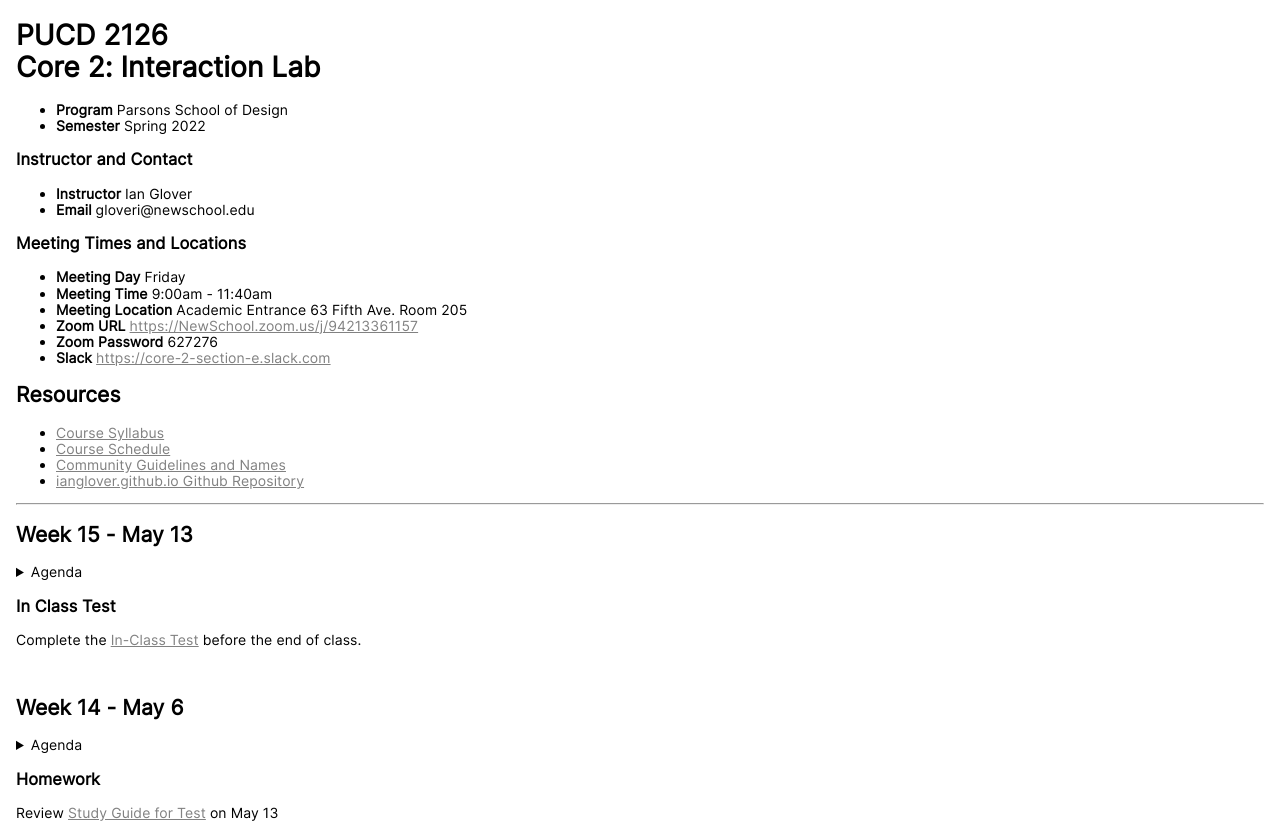
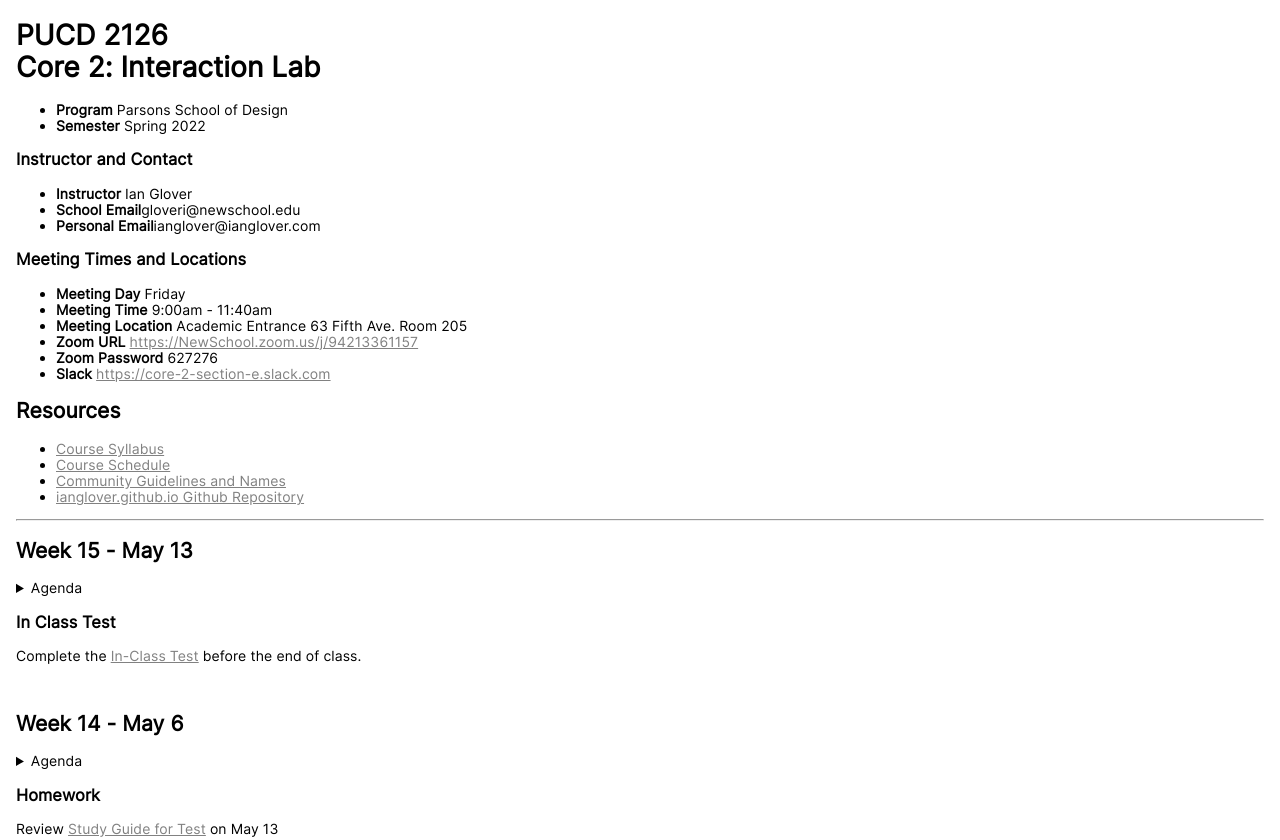
Before and after one commit to ianglover/ianglover.github.io, a plain HTML site: page index.html in a window 1280 px wide. Shown: the top 840 px of the page. Drawn offline with Linux system fonts and the light colour scheme.

Commit message:
Add personal email

```diff
--- a/index.html
+++ b/index.html
@@ -24,7 +24,8 @@
       <h3>Instructor and Contact</h3>
       <ul>
         <li><strong>Instructor</strong> Ian Glover</li>
-        <li><strong>Email</strong> gloveri@newschool.edu</li>
+        <li><strong>School Email</strong>gloveri@newschool.edu</li>
+        <li><strong>Personal Email</strong>ianglover@ianglover.com</li>
       </ul>
       <h3>Meeting Times and Locations</h3>
       <ul>
```
